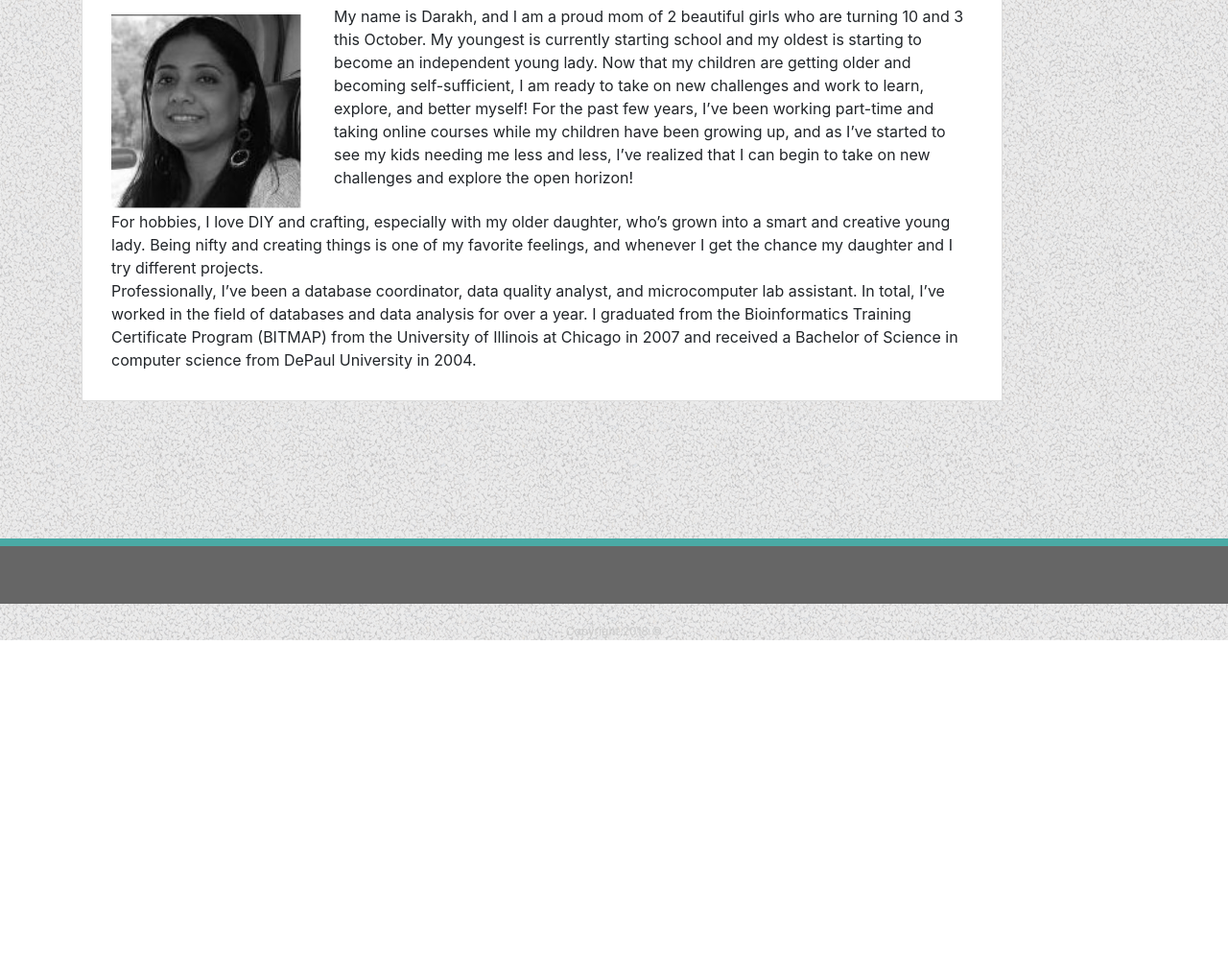
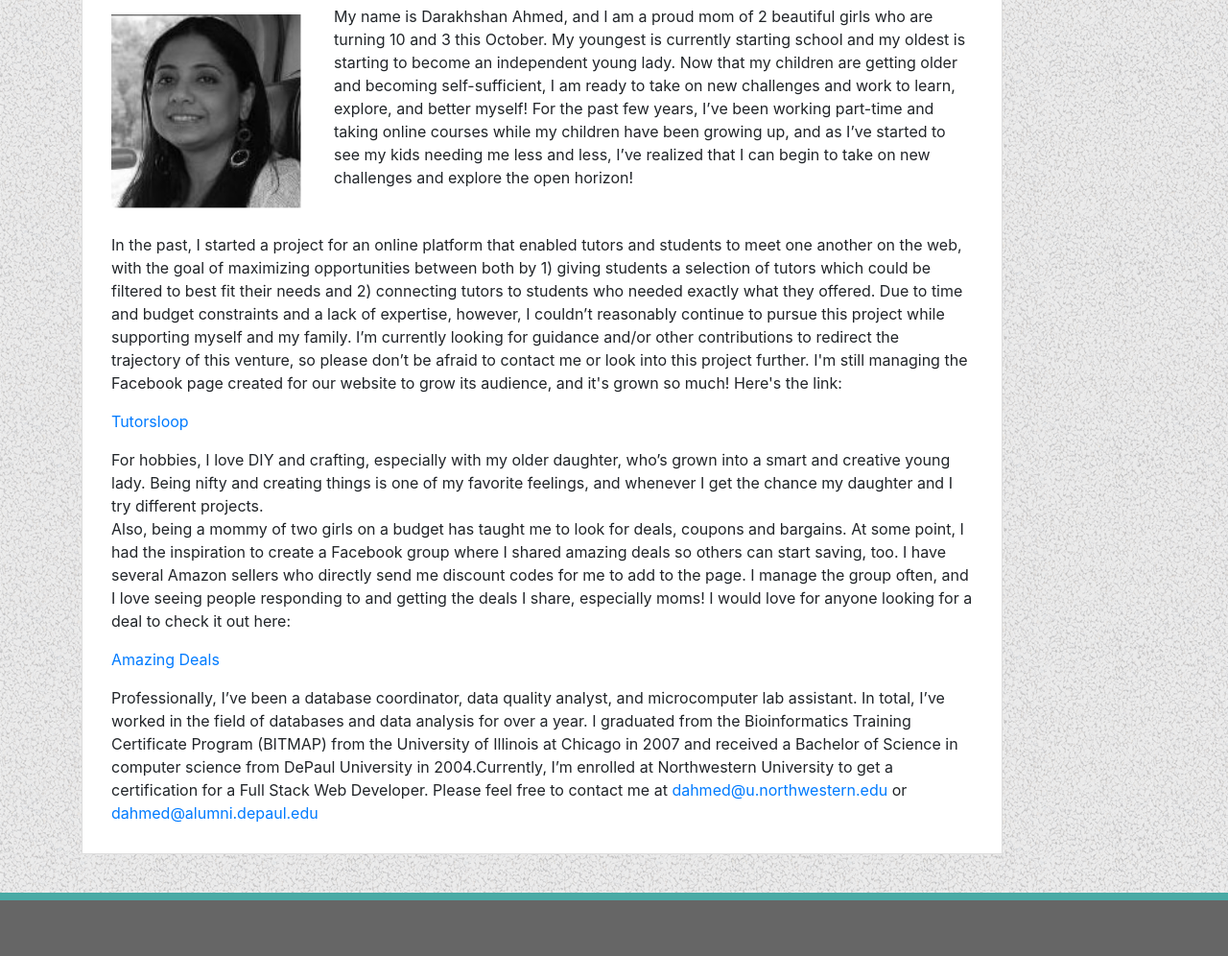
Before and after one commit to dara9234/Bootstrap-Portfolio, a plain HTML site: page index.html in a window 1280 px wide. Shown: the part 271-1267 px from the top of the page at 96% size. Before the commit the page ends 938 px from the top, so only its background shows below. Drawn offline with nearby package versions, Linux system fonts and the light colour scheme; files that its build step writes are made by us from their sources.

Commit message:
added updated giphy project URL

```diff
--- a/index.html
+++ b/index.html
@@ -58,12 +58,20 @@
           <img src="assets/images/Dara.png" class="auth-image" alt="Darakhshan">
         </div>
         <div class="col-md-9">
-          <p>My name is Darakh, and I am a proud mom of 2 beautiful girls who are turning 10 and 3 this October. My
+          <p>My name is Darakhshan Ahmed, and I am a proud mom of 2 beautiful girls who are turning 10 and 3 this October. My
             youngest is currently starting school and my oldest is starting to become an independent young lady. Now
             that my children are getting older and becoming self-sufficient, I am ready to take on new challenges and
             work to learn, explore, and better myself! For the past few years, I’ve been working part-time and taking
             online courses while my children have been growing up, and as I’ve started to see my kids needing me less
             and less, I’ve realized that I can begin to take on new challenges and explore the open horizon!</p>
+        </div>
+      </div><br>
+      <div class="row">
+        <div class="col-md-12">
+          <p>In the past, I started a project for an online platform that enabled tutors and students to meet one another on the web, with the goal of maximizing opportunities between both by 1) giving students a selection of tutors which could be filtered to best fit their needs and 2) connecting tutors to students who needed exactly what they offered. Due to time and budget constraints and a lack of expertise, however, I couldn’t reasonably continue to pursue this project while supporting myself and my family. I’m currently looking for guidance and/or other contributions to redirect the trajectory of this venture, so please don’t be afraid to contact me or look into this project further. I'm still managing the Facebook page created for our website to grow its audience, and it's grown so much! Here's the link:
+
+            <p><a href=" https://www.facebook.com/tutorsloop.tutor/">Tutorsloop</a></p>
+            </p>
         </div>
       </div>
       <div class="row">
@@ -75,10 +83,18 @@
       </div>
       <div class="row">
         <div class="col-md-12">
+          <p>Also, being a mommy of two girls on a budget has taught me to look for deals, coupons and bargains. At some point, I had the inspiration to create a Facebook group where I shared amazing deals so others can start saving, too. I have several Amazon sellers who directly send me discount codes for me to add to the page. I manage the group often, and I love seeing people responding to and getting the deals I share, especially moms! I would love for anyone looking for a deal to check it out here:
+
+            <p><a href=" https://www.facebook.com/groups/ex5el/">Amazing Deals</a></p>
+            </p>
+        </div>
+      </div>
+      <div class="row">
+        <div class="col-md-12">
           <p>Professionally, I’ve been a database coordinator, data quality analyst, and microcomputer lab assistant.
             In total, I’ve worked in the field of databases and data analysis for over a year. I graduated from the
             Bioinformatics Training Certificate Program (BITMAP) from the University of Illinois at Chicago in 2007 and
-            received a Bachelor of Science in computer science from DePaul University in 2004. </p>
+            received a Bachelor of Science in computer science from DePaul University in 2004.Currently, I’m enrolled at Northwestern University to get a certification for a Full Stack Web Developer.  Please feel free to contact me at <a href="dahmed@u.northwestern.edu">dahmed@u.northwestern.edu</a>  or <a href="dahmed@alumni.depaul.edu">dahmed@alumni.depaul.edu</a> </p>
         </div>
       </div>
 
```
Also changed, not shown: portfolio.html (+1 -1 lines).
